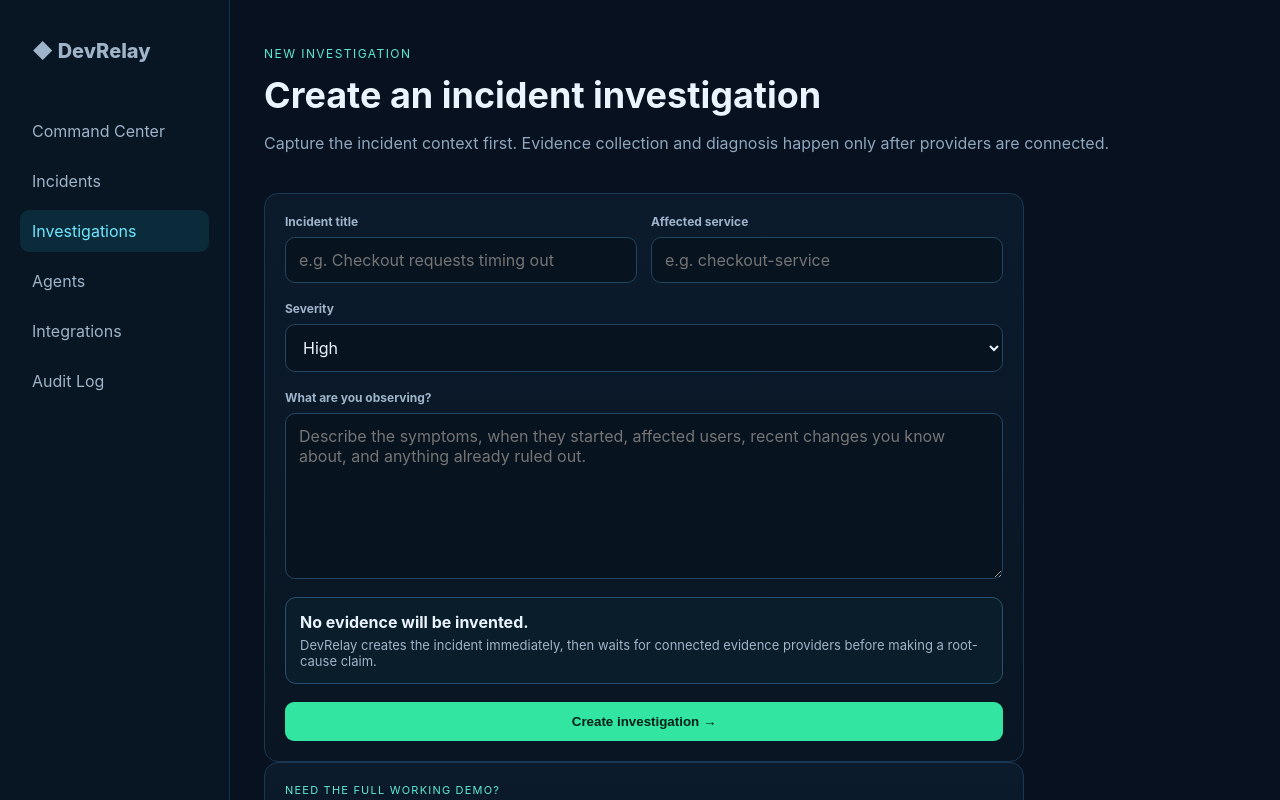
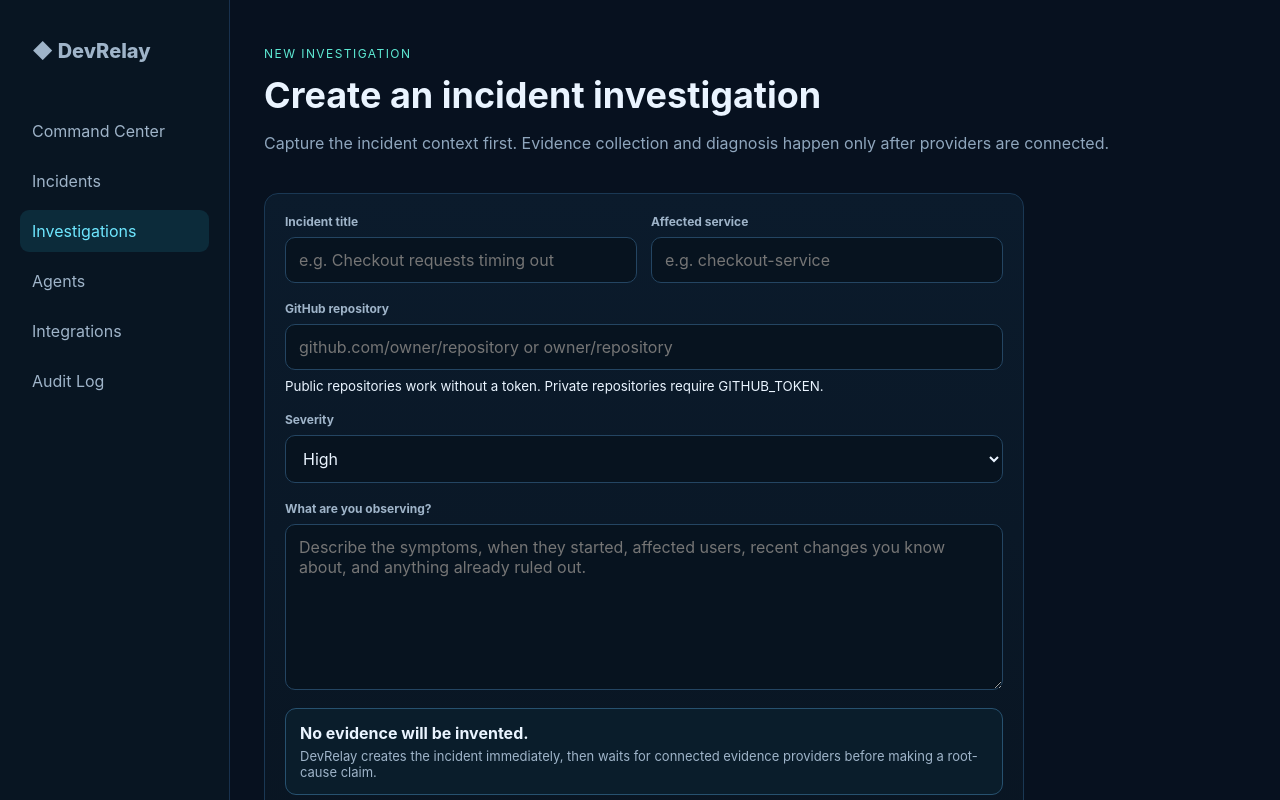
Before and after one commit to shadrackbond/DevRelay, a Next.js app in the folder apps/web/: page /investigations/new in a window 1280 px wide. Shown: the top 800 px of the page. Built offline with nearby package versions, Linux system fonts and the light colour scheme.

Commit message:
feat: request GitHub repository for investigations

```diff
--- a/apps/web/app/components/NewInvestigationForm.tsx
+++ b/apps/web/app/components/NewInvestigationForm.tsx
@@ -25,6 +25,19 @@
           />
         </label>
       </div>
+
+      <label>
+        <span>GitHub repository</span>
+        <input
+          name="repository"
+          required
+          maxLength={200}
+          placeholder="github.com/owner/repository or owner/repository"
+        />
+        <small className="fieldHint">
+          Public repositories work without a token. Private repositories require GITHUB_TOKEN.
+        </small>
+      </label>
 
       <label>
         <span>Severity</span>
```
